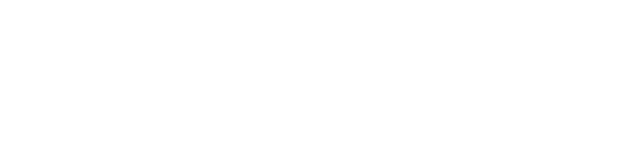
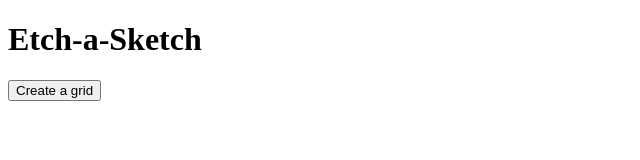
Before and after one commit to pawelgawron3/odin-etch-a-sketch, a plain HTML site: page index.html in a window 1280 px wide. Shown: the whole page, without its empty margins (0-640 px from the left). Drawn offline with Linux system fonts and the light colour scheme.

Commit message:
Create a page structure

```diff
--- a/index.html
+++ b/index.html
@@ -7,5 +7,9 @@
     <link rel="stylesheet" href="./styles.css" />
     <script defer src="./script.js"></script>
   </head>
-  <body></body>
+  <body>
+    <h1 id="main-desc">Etch-a-Sketch</h1>
+    <button id="create-grid">Create a grid</button>
+    <div id="container"></div>
+  </body>
 </html>
```
